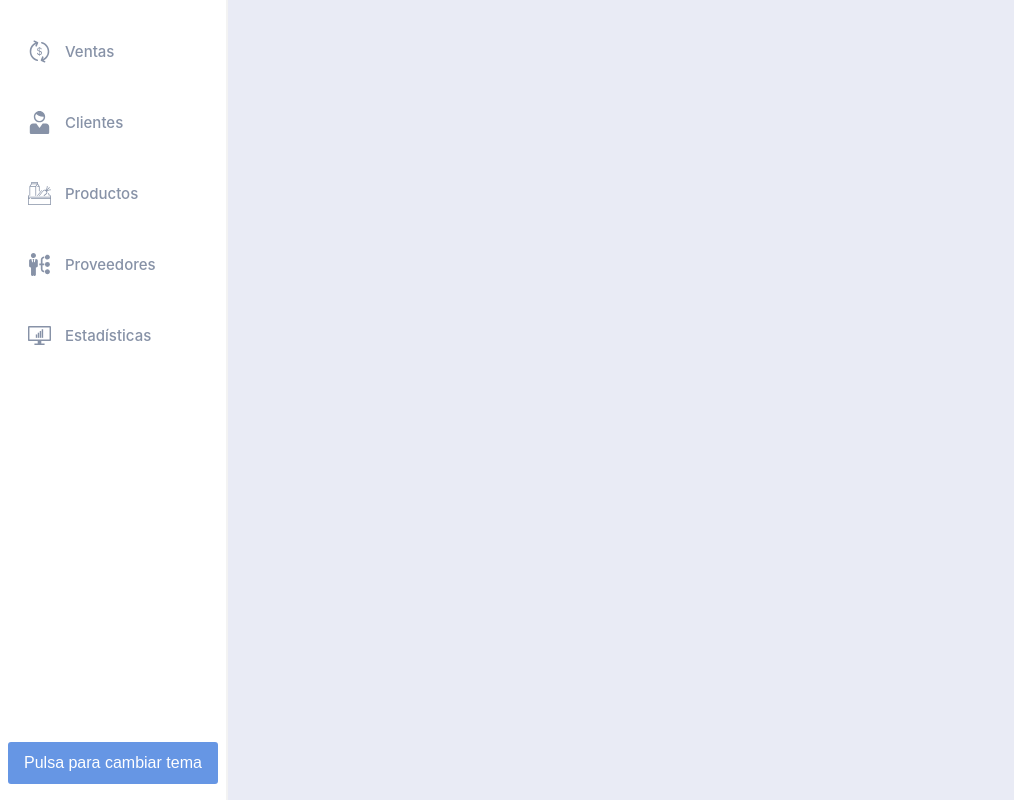
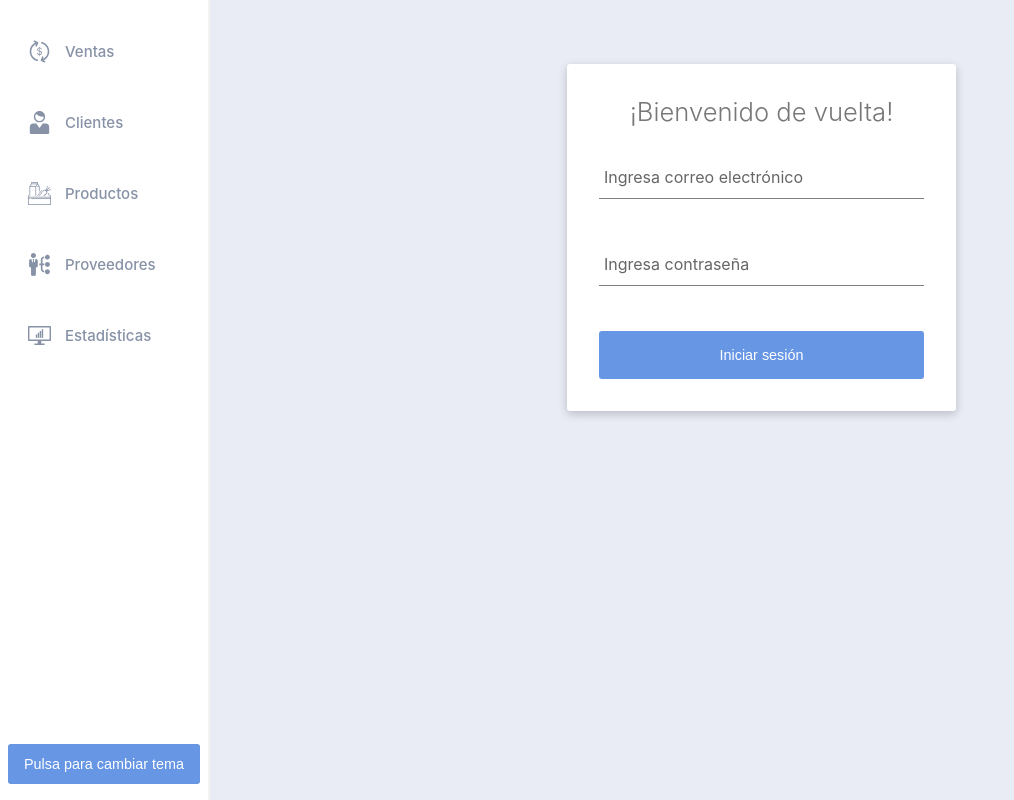
Before and after one commit to Chrossu/Yuyitos, a React (Create React App) app: page /login in a window 1280 px wide. Shown: the whole page, without its empty margins (0-1014 px from the left). Built offline with nearby package versions, Linux system fonts and the light colour scheme.

Commit message:
Created login component

```diff
--- a/src/App.tsx
+++ b/src/App.tsx
@@ -10,13 +10,15 @@ import { AppState } from 'store/configureStore'
 import { Theme } from 'types/theme/Theme'
 import { LIGHT } from './utils/generalConstants'
 
+import { MainContainer } from 'components/cards/mainContainer/MainContainer'
+
 import Sidebar from 'layout/sidebar/Sidebar'
 import SellsView from 'views/Sells.view'
+import LoginView from 'views/Login.view'
 import ClientsView from 'views/Clients'
 import ProductsView from 'views/Products.view'
 import ProvidersView from 'views/Providers.view'
 import StatsView from 'views/Stats.view'
-import { MainContainer } from 'components/cards/mainContainer/MainContainer'
 
 interface ComponentProps {
   theme: Theme
@@ -31,6 +33,7 @@ const App: React.FC<ComponentProps> = ({ theme }) => {
         <MainContainer>
           <Switch>
             <Route exact path='/' component={SellsView} />
+            <Route exact path='/login' component={LoginView} />
             <Route exact path='/clientes' component={ClientsView} />
             <Route exact path='/productos' component={ProductsView} />
             <Route exact path='/proveedores' component={ProvidersView} />
--- a/src/components/buttons/button/Button.tsx
+++ b/src/components/buttons/button/Button.tsx
@@ -17,6 +17,7 @@ export type ButtonProps = {
   marginLeft?: string
   marginBottom?: string
   noWrap?: boolean
+  padding?: string
   hollow?: boolean
   svg?: JSX.Element
 }
--- a/src/components/buttons/button/button.style.tsx
+++ b/src/components/buttons/button/button.style.tsx
@@ -9,10 +9,10 @@ export const StyledButton = styled.button`
   opacity: 0.8;
   justify-content: center;
   align-items: center;
-  padding: 0.75rem 1rem;
+  padding: ${(({ padding }: Props) => padding ? padding : '0.75rem 1rem')};
   border-radius: 3px;
   cursor: pointer;
-  font-size: 1rem;
+  font-size: 0.9rem;
   transition: all 0.25s linear;
   border: none;
   background: ${setBackgroundColor};
@@ -25,8 +25,8 @@ export const StyledButton = styled.button`
   ${({ noWrap }: Props) => noWrap && 'white-space: nowrap;'}
 
   svg {
-    height: 20px;
-    width: 20px;
+    height: 18px;
+    width: 18px;
     margin-right: 0.5rem;
     fill: ${setTextColor};
   }
--- /dev/null
+++ b/src/layout/login/Login.tsx
@@ -0,0 +1,31 @@
+import React from 'react'
+
+import { StyledFormContainer, StyledTitle, StyledInputsContainer, StyledInputGroup, StyledInput, StyledLabel } from './login.style'
+import Button from 'components/buttons/button/Button'
+
+interface ComponentProps {
+
+}
+
+const Login: React.FC<ComponentProps> = props => {
+  return (
+    <StyledFormContainer>
+      <StyledTitle>¡Bienvenido de vuelta!</StyledTitle>
+      <StyledInputsContainer>
+        {/* Email input */}
+        <StyledInputGroup>
+          <StyledInput id='email' type='text' required />
+          <StyledLabel htmlFor='email'>Ingresa correo electrónico</StyledLabel>
+        </StyledInputGroup>
+      </StyledInputsContainer>
+      {/* Password input */}
+      <StyledInputGroup>
+        <StyledInput id='password' type='text' required />
+        <StyledLabel htmlFor='password'>Ingresa contraseña</StyledLabel>
+      </StyledInputGroup>
+      <Button color='primary' width='100%' padding='1rem'>Iniciar sesión</Button>
+    </StyledFormContainer>
+  )
+}
+
+export default Login
--- /dev/null
+++ b/src/layout/login/login.style.tsx
@@ -0,0 +1,70 @@
+import styled from 'styled-components'
+
+export const StyledFormContainer = styled.div`
+  padding: 2rem;
+  width: 40%;
+  margin: 2rem auto;
+  box-shadow: 0px 3px 10px rgba(0, 0, 0, 0.2);
+  background-color: #fff;
+  border-radius: 3px;
+`
+
+export const StyledTitle = styled.h1`
+  color: #777;
+  text-align: center;
+  font-size: 1.6rem;
+  font-weight: 300;
+  margin-bottom: 1.85rem;
+`
+
+export const StyledInputsContainer = styled.div`
+
+`
+
+export const StyledInputGroup = styled.div`
+  position: relative;
+  margin: 45px 0;
+
+  &:first-child {
+    margin: 1rem 0;
+  }
+`
+
+export const StyledInput = styled.input`
+  background-color: #fff;
+  color: #444;
+  font-size: 18px;
+  padding: 10px;
+  padding-left: 5px;
+  display: block;
+  width: 100%;
+  border: none;
+  border-radius: 0;
+  border-bottom: 1px solid grey;
+  margin: 25px 0;
+
+
+  &:valid, &:focus {
+    outline: none;
+    border-bottom: 1px solid grey;
+    box-shadow: none;
+
+    & ~ label {
+      outline: none;
+      top: -1.4rem;
+      font-size: 14px;
+      color: #49d3a9;
+    }
+  }
+`
+
+export const StyledLabel = styled.label`
+  font-size: 16px;
+  font-weight: normal;
+  position: absolute;
+  pointer-events: none;
+  left: 5px;
+  top: 10px;
+  transition: all 0.4s ease;
+  color: #666;
+`
--- a/src/utils/colorConstants.tsx
+++ b/src/utils/colorConstants.tsx
@@ -54,9 +54,9 @@ export const DARK_DISABLED_BACKGROUND = '#171717'
 export const DARK_DISABLED_BORDER = '#c5c5c5'
 
 // Defaults colors
-export const DARK_DEFAULT_PRIMARY_BACKGROUND = '#141729'
-export const DARK_DEFAULT_SECONDARY_BACKGROUND = '#141729'
-export const DARK_DEFAULT_HOLLOW_BACKGROUND = '#0a111e'
+export const DARK_DEFAULT_PRIMARY_BACKGROUND = '#111c33'
+export const DARK_DEFAULT_SECONDARY_BACKGROUND = '#15192b'
+export const DARK_DEFAULT_HOLLOW_BACKGROUND = '#0a131e'
 export const DARK_DEFAULT_TEXT = '#a6b2b7'
 export const DARK_DEFAULT_TEXT_ACTIVE = '#fffffff'
 
--- /dev/null
+++ b/src/views/Login.view.tsx
@@ -0,0 +1,17 @@
+import React from 'react'
+
+import Login from 'layout/login/Login'
+
+interface ComponentProps {
+
+}
+
+const LoginView: React.FC<ComponentProps> = props => {
+  return (
+    <>
+    <Login />
+    </>
+  )
+}
+
+export default LoginView
```
Also changed, not shown: src/utils/generalFunctions.tsx (added, +12 -0 lines).
